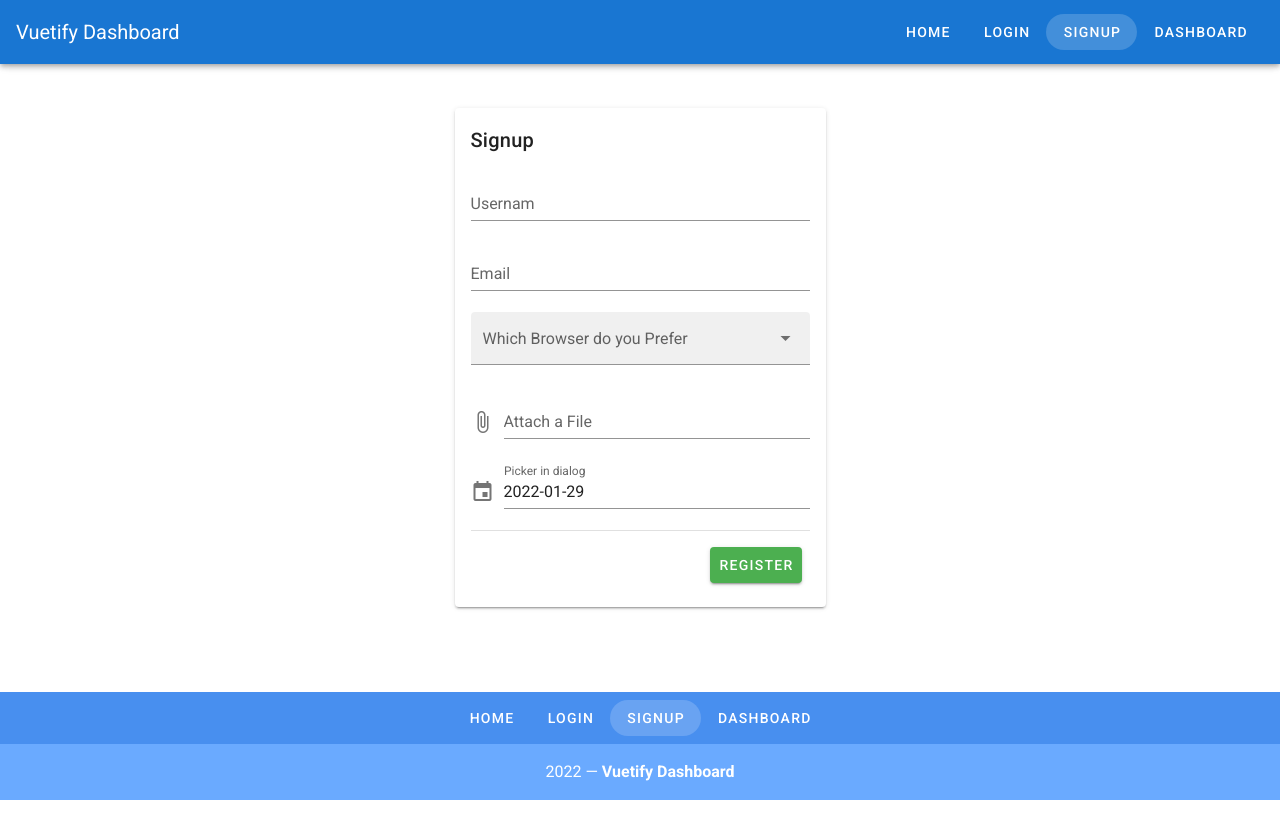
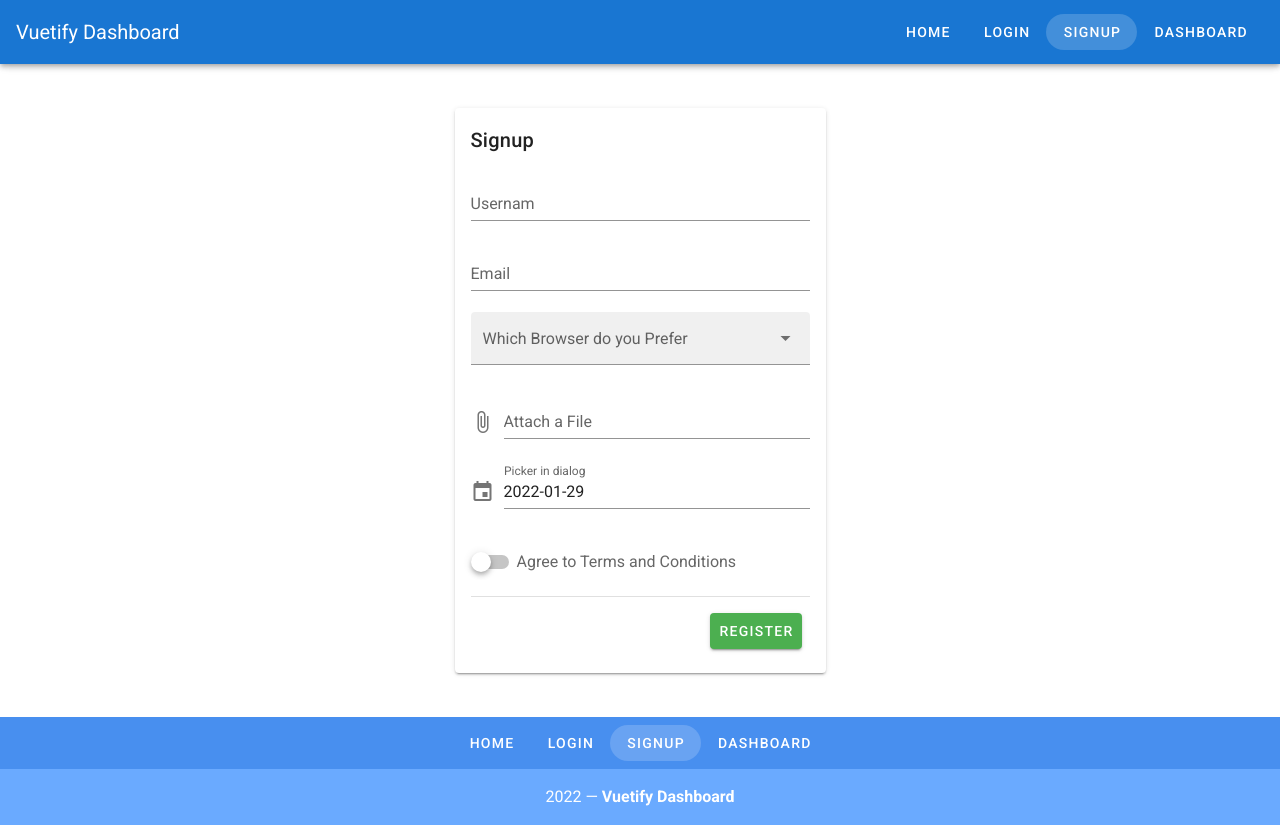
Before and after one commit to CodeCures/vuetify, a Vue app: page /register in a window 1280 px wide. Before the commit the page ends 800 px from the top, so only its background shows below. Built offline with nearby package versions, Linux system fonts and the light colour scheme.

Commit message:
Add v-switch

```diff
--- a/src/views/Register.vue
+++ b/src/views/Register.vue
@@ -1,6 +1,6 @@
 <template>
     <v-container>
-        <v-row class="mt-5">
+        <v-row class="my-5">
             <v-col cols="4" offset="4">
                 <v-card>
                     <v-card-title>Signup</v-card-title>
@@ -54,6 +54,10 @@
                                 </v-btn>
                                 </v-date-picker>
                             </v-dialog>
+                            <v-switch
+                                v-model="agreeTerms"
+                                label="Agree to Terms and Conditions"
+                                ></v-switch>
                             <v-divider></v-divider>
                             <v-card-actions>
                                 <v-spacer></v-spacer>
@@ -76,6 +80,7 @@
                 date: (new Date(Date.now() - (new Date()).getTimezoneOffset() * 60000)).toISOString().substr(0, 10),
                 menu: false,
                 modal: false,
+                agreeTerms: false
             }
         },
     }
```
